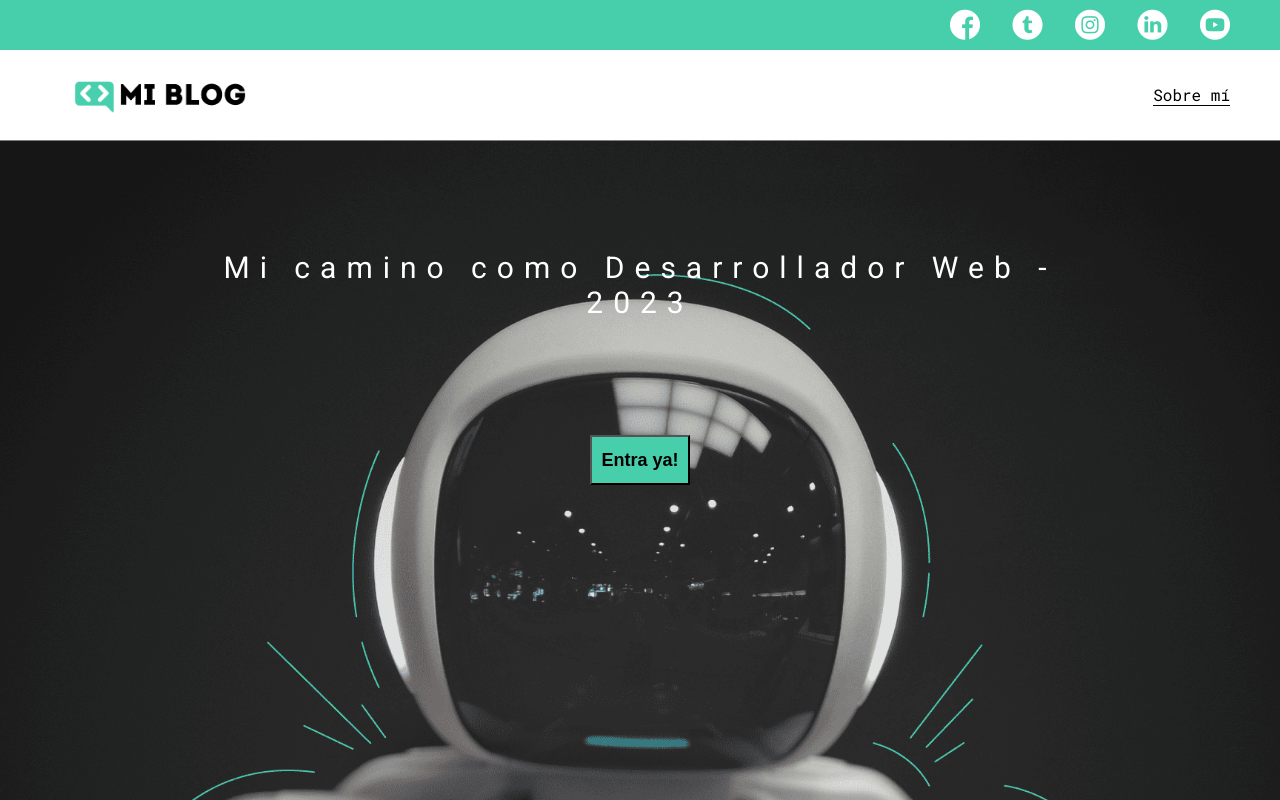
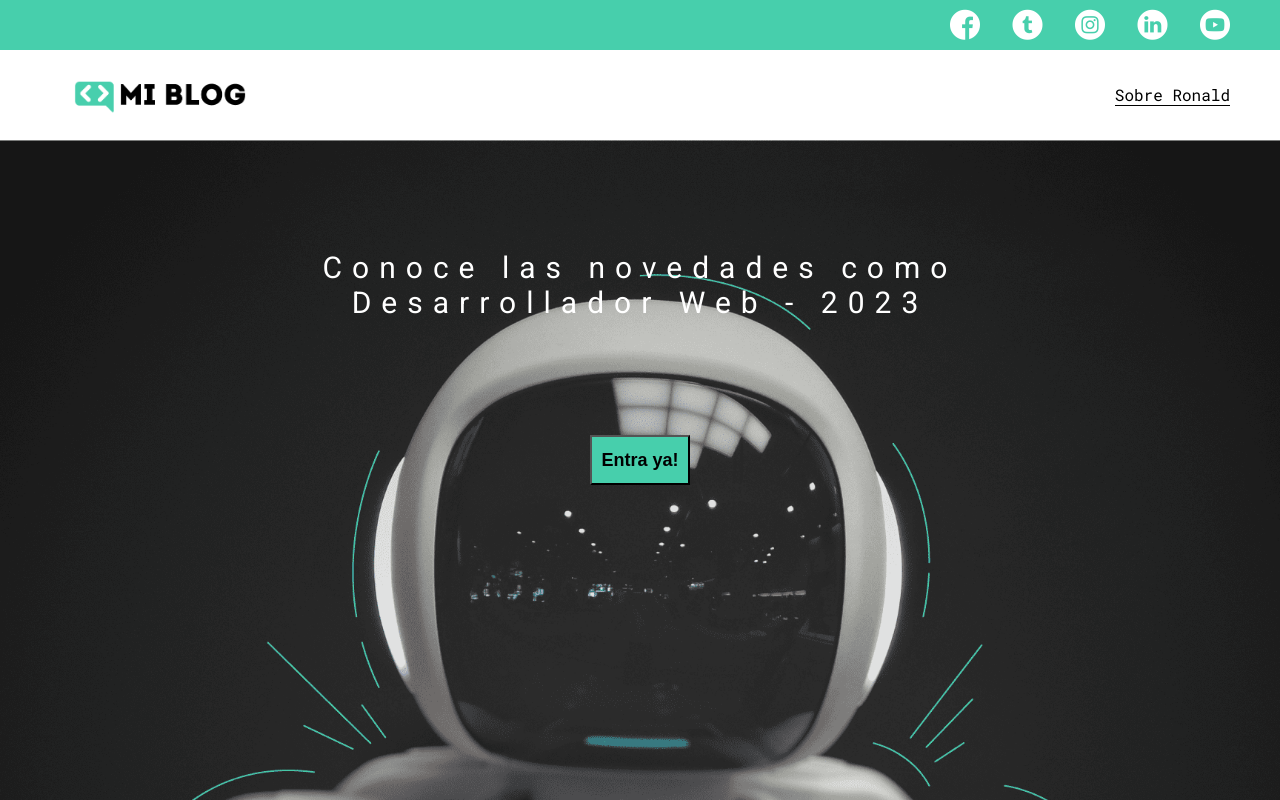
Before and after one commit to RonaldGuayabo/ronaldguayabo.github.io, a plain HTML site: page index.html in a window 1280 px wide. Drawn offline with Linux system fonts and the light colour scheme.

```diff
--- a/index.html
+++ b/index.html
@@ -25,13 +25,13 @@
                 <a href="#"><img src="./assets/img/Logo-negro.png" alt="Logo de mi blog"></a>
            </section>
            <section class="profile-link">
-               <a href="perfil.html">Sobre mí</a>
+               <a href="perfil.html">Sobre Ronald</a>
            </section>
        </nav>
     </header>
     <main class="home-main">
         <section>
-            <p class="home-main-text">Mi camino como Desarrollador Web - 2023</p>
+            <p class="home-main-text">Conoce las novedades como Desarrollador Web - 2023</p>
             <button class="home-main-button">
                 <a href="blogs.html">Entra ya!</a>
             </button>
```
Also changed, not shown: 4 other files.
